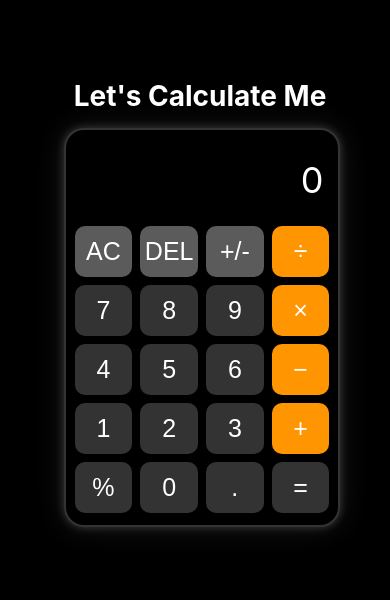
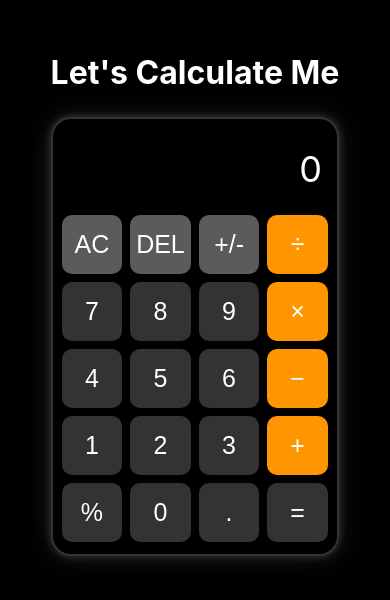
Before and after one commit to akshay-chanda/Calculator, a plain HTML site: page index.html in a window 390 px wide. Shown: the part 128-728 px from the top of the page. Drawn offline with Linux system fonts and the light colour scheme.

Commit message:
Update styles.css

```diff
--- a/styles.css
+++ b/styles.css
@@ -104,7 +104,7 @@ body {
 /* Make responsive for small screens */
 @media (max-width: 480px) {
   .calculator {
-    width: 100%;
+    width: 95%;
     padding: 8px 5px;
   }
 
@@ -116,7 +116,7 @@ body {
   .btn, .equal, .percentage {
     font-size: 25px;
     margin: 4px;
-    padding: 11px 0;
+    padding: 15px 5px;
   }
 
   .function {
@@ -124,8 +124,7 @@ body {
   }
 
   .heading {
-    font-size: 28px;
-    margin-bottom: 15px;
-    margin-left: 10px;
+    font-size: 32px;
+    margin-bottom: 25px;
   }
 }
```
